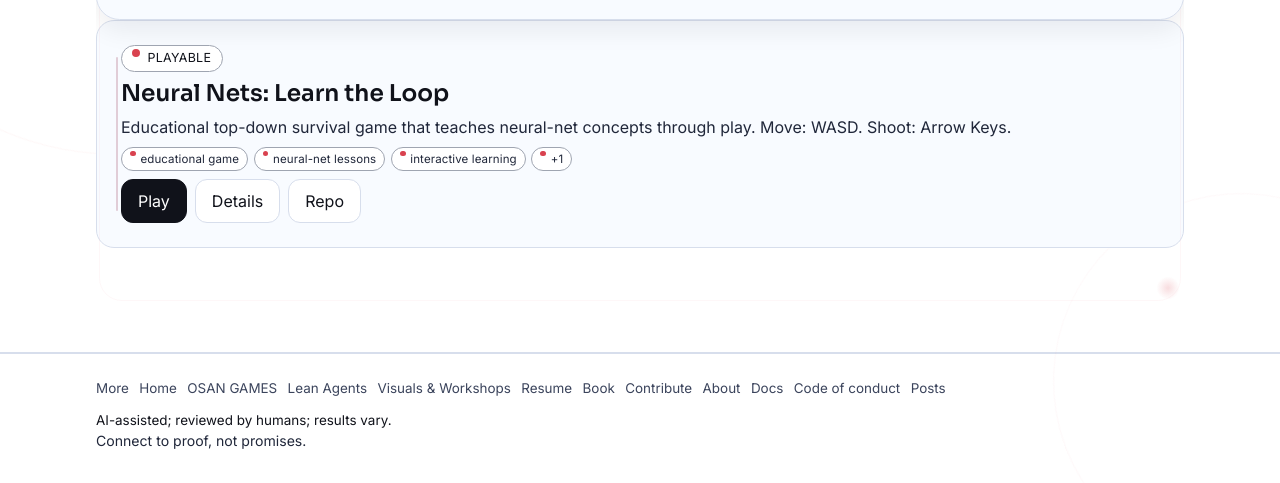
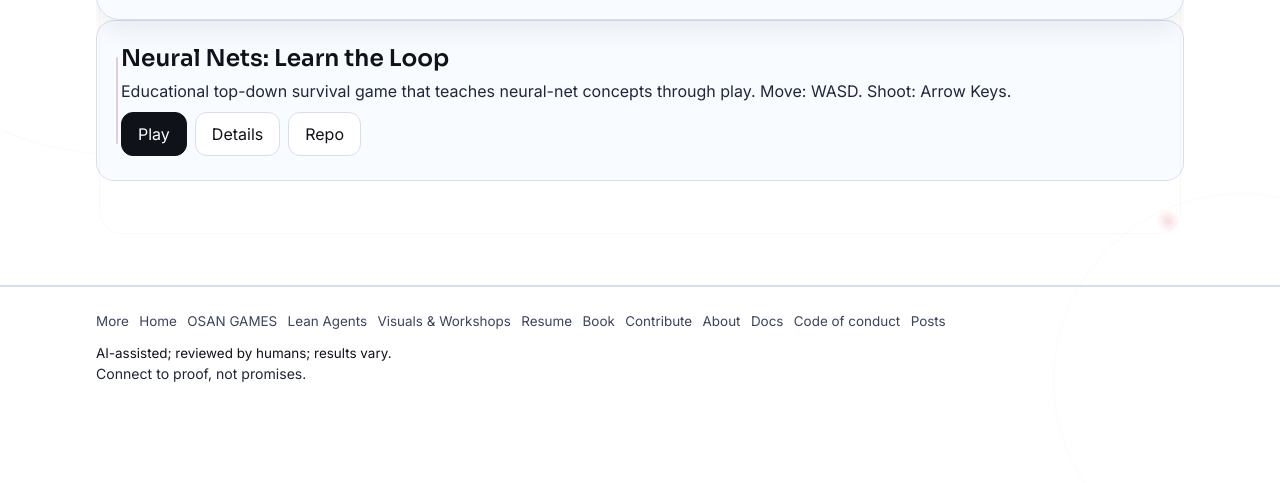
Before and after one commit to OsanGen/osangen.github.io, an Astro site: page /labs in a window 1280 px wide. Shown: the part 328-811 px from the top of the page. Built offline with nearby package versions, Linux system fonts and the light colour scheme; Astro itself is replaced by a stand-in of ours.

Commit message:
refactor: simplify labs cards by removing pill tags

```diff
--- a/final_build/COMPONENT__labs_page.txt
+++ b/final_build/COMPONENT__labs_page.txt
@@ -9,7 +9,7 @@ Inputs:
 
 Outputs:
 - Hero block in route-driven accent scene.
-- Card grid of games, each with title, tagline, compact concept tags, and actions:
+- Card grid of games, each with title, tagline, and actions:
   - Details, Play, optional Repo.
 
 State:
@@ -21,12 +21,14 @@ Edge cases:
 - Index-based reveal offsets scale with item order.
 
 Dependencies:
-- `Card`, `CardGrid`, `TagList`, `Badge`.
+- `Card`, `CardGrid`.
 - `src/styles/global.css` classes: `.catalog-item`, `.catalog-card-stack`, `.cog-entrance`.
+- Labs-only card spacing and action polish in `src/styles/pages/labs.css`.
 
 Acceptance checks:
 - No additional long descriptions on index.
 - Cards maintain readable spacing and subtle accent side bar.
+- Labs listing cards do not render concept tag chips or the `PLAYABLE` badge.
 - Page title and hero headline use `OSAN GAMES` branding while route remains `/labs`.
 - Repo action does not error when URL missing from content.
 - Hero accent and card rail accents inherit `--page-accent` (OSAN GAMES pink) without inline scene overrides.
--- a/final_build/CURRENT_GAPS.txt
+++ b/final_build/CURRENT_GAPS.txt
@@ -29,3 +29,4 @@
 - homepage lab card rename | completed | Reworded homepage labs route card and hero CTA to “OSAN GAMES”.
 - footer secondary nav rename | completed | Updated footer /labs label from “Educational Games” to “OSAN GAMES”.
 - labs page hero heading rename | completed | Updated `/labs` page title and hero heading to `OSAN GAMES`.
+- labs card pill cleanup | completed | Removed Labs listing concept tags and `PLAYABLE` badge in `/labs` cards and tightened Labs-only card rhythm via `src/styles/pages/labs.css`.
--- a/src/pages/labs.astro
+++ b/src/pages/labs.astro
@@ -3,8 +3,6 @@ import BaseLayout from '../layouts/BaseLayout.astro';
 import { loadGames } from '../lib/content';
 import Card from '../components/Card.astro';
 import CardGrid from '../components/CardGrid.astro';
-import TagList from '../components/TagList.astro';
-import Badge from '../components/Badge.astro';
 import { isExternalUrl, isUnavailableLink, sanitizeLink } from '../lib/link-utils';
 
 const games = await loadGames();
@@ -63,10 +61,8 @@ const gameCards = games.map((game, index) => {
           style={`--reveal-delay:${item.index * 45}ms;`}
         >
           <div class="catalog-card-stack">
-            {item.index === 0 ? <Badge label="Playable" /> : null}
             <h2>{item.game.title}</h2>
             <p class="catalog-summary">{item.game.tagline}</p>
-            <TagList tags={item.game.concepts} compact maxItems={3} />
             <div class="catalog-actions">
               <a
                 class="button button--primary"
--- a/src/styles/pages/labs.css
+++ b/src/styles/pages/labs.css
@@ -1,13 +1,6 @@
 /* ===== Labs page: catalog card polish (OSAN v2) ===== */
-body[data-page='labs'] .catalog-card-stack .badge {
-  align-self: flex-start;
-  width: fit-content;
-  border-color: color-mix(in srgb, var(--stroke) 72%, var(--ink) 28%);
-  background: var(--surface);
-}
-
-body[data-page='labs'] .catalog-card-stack .badge::before {
-  background: var(--catalog-accent);
+body[data-page='labs'] .catalog-card-stack {
+  gap: 0.4rem;
 }
 
 body[data-page='labs'] .catalog-item::before {
@@ -23,6 +16,10 @@ body[data-page='labs'] .catalog-item::before {
 body[data-page='labs'] .catalog-actions .button {
   border-radius: 0.75rem;
   min-height: 2.75rem;
+}
+
+body[data-page='labs'] .catalog-actions {
+  margin-top: 0.2rem;
 }
 
 body[data-page='labs'] .catalog-actions .button--ghost {
```
